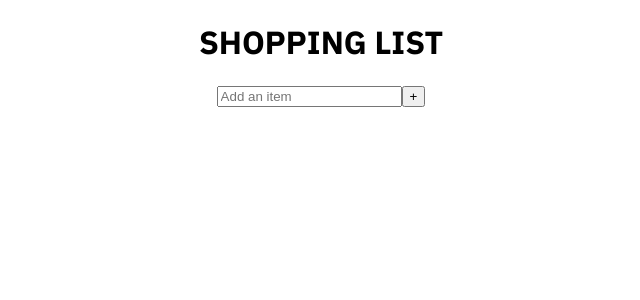
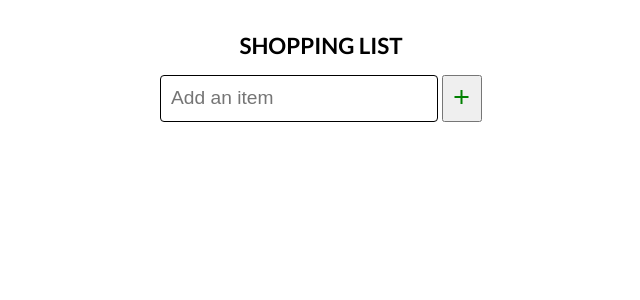
Before and after one commit to carlosbuitragosan/shopping-list, a React (Create React App) app: page / in a window 1280 px wide. Shown: the top 300 px of the page, without its empty margins (319-959 px from the left). Built offline with nearby package versions, Linux system fonts and the light colour scheme.

Commit message:
add condition to avoid duplicates on list. add some styling.

```diff
--- a/public/index.html
+++ b/public/index.html
@@ -8,8 +8,18 @@
     <link rel="preconnect" href="https://fonts.googleapis.com" />
     <link rel="preconnect" href="https://fonts.gstatic.com" crossorigin />
     <link
-      href="https://fonts.googleapis.com/css2?family=IBM+Plex+Sans:ital,wght@0,100;0,200;0,300;0,400;0,500;0,600;0,700;1,100;1,200;1,300;1,400;1,500;1,600;1,700&display=swap"
+      href="https://fonts.googleapis.com/css2?family=IBM+Plex+Sans:ital,wght@0,100;0,200;0,300;0,400;0,500;0,600;0,700;1,100;1,200;1,300;1,400;1,500;1,600;1,700&family=Lato:ital,wght@0,100;0,300;0,400;0,700;0,900;1,100;1,300;1,400;1,700;1,900&display=swap"
       rel="stylesheet"
+    />
+    <!-- // + icon bellow -->
+    <link
+      rel="stylesheet"
+      href="https://fonts.googleapis.com/css2?family=Material+Symbols+Outlined:opsz,wght,FILL,GRAD@20..48,100..700,0..1,-50..200"
+    />
+    <!-- // x icon bellow -->
+    <link
+      rel="stylesheet"
+      href="https://fonts.googleapis.com/css2?family=Material+Symbols+Outlined:opsz,wght,FILL,GRAD@20..48,100..700,0..1,-50..200"
     />
   </head>
 
--- a/src/App.css
+++ b/src/App.css
@@ -1,5 +1,6 @@
 body {
-  font-family: 'IBM Plex Sans', sans-serif;
+  font-family: 'Lato', sans-serif;
+  font-size: 1.4rem;
   font-weight: 100;
 }
 .App {
@@ -7,8 +8,13 @@ body {
 }
 
 .main-title {
-  font-weight: 900;
+  font-size: 1.4rem;
+  font-weight: 700;
+  margin-top: 2rem;
 }
 .list {
   padding-left: 0;
+  max-width: 70vw;
+  margin: 0 auto;
+  margin-top: 2rem;
 }
--- a/src/App.jsx
+++ b/src/App.jsx
@@ -11,9 +11,16 @@ function App() {
 
   useEffect(() => {
     localStorage.setItem('shoppingList', JSON.stringify(list));
-  });
+  }, [list]);
+
   const addListItem = (item) => {
-    setList((prev) => [item, ...prev]);
+    setList((prev) =>
+      prev.find(
+        (prevItem) => prevItem.text.toLowerCase() === item.text.toLowerCase(),
+      )
+        ? prev
+        : [item, ...prev],
+    );
   };
 
   const removeListItem = (itemId) => {
--- a/src/components/Utils/generate_id.js
+++ b/src/components/Utils/generate_id.js
@@ -1,5 +1,3 @@
-let id = 0;
-
-const generateId = () => id++;
+const generateId = () => Date.now();
 
 export default generateId;
--- a/src/components/form_component/Form.component.jsx
+++ b/src/components/form_component/Form.component.jsx
@@ -1,5 +1,6 @@
 import React, { useState } from 'react';
 import generateId from '../Utils/generate_id';
+import './Form.css';
 
 export default function Form({ addListItem }) {
   const [text, setText] = useState('');
@@ -21,12 +22,15 @@ export default function Form({ addListItem }) {
   return (
     <form name="form" className="form" onSubmit={handleSubmit}>
       <input
+        className="input"
         type="text"
         placeholder="Add an item"
         value={text}
         onChange={handleChange}
       />
-      <button type="submit">+</button>
+      <button type="submit" className="input-button">
+        <span className="material-symbols-outlined">add</span>
+      </button>
     </form>
   );
 }
--- /dev/null
+++ b/src/components/form_component/Form.css
@@ -0,0 +1,21 @@
+.form {
+  display: flex;
+  justify-content: center;
+  align-items: center;
+  margin-top: 1rem;
+}
+.input {
+  height: 1.6rem;
+  width: 16rem;
+  border: 1px solid black;
+  border-radius: 4px;
+  padding: 0.6rem;
+  font-size: 1.2rem;
+}
+
+.input-button {
+  height: 2.9rem;
+  margin-left: 4px;
+  font-weight: 500;
+  color: green;
+}
--- a/src/components/list_component/List.component.jsx
+++ b/src/components/list_component/List.component.jsx
@@ -10,7 +10,7 @@ export default function List({ listItem, removeListItem }) {
         className="remove-button"
         onClick={() => removeListItem(listItem.id)}
       >
-        X
+        <span className="material-symbols-outlined">close</span>
       </button>
     </li>
   );
--- a/src/components/list_component/List.css
+++ b/src/components/list_component/List.css
@@ -1,8 +1,25 @@
 .list-item {
   display: flex;
-  justify-content: center;
+  justify-content: space-between;
+  align-items: center;
+  margin-bottom: 1rem;
+  font-weight: 400;
 }
 
 .text {
   margin: 0;
+
+  /* min-width: 0; */
 }
+
+.remove-button {
+  padding: 4px;
+  display: flex;
+  border-radius: 4px;
+  border: 1px solid black;
+}
+
+.remove-button span {
+  font-size: 1rem;
+  align-items: center;
+}
```
